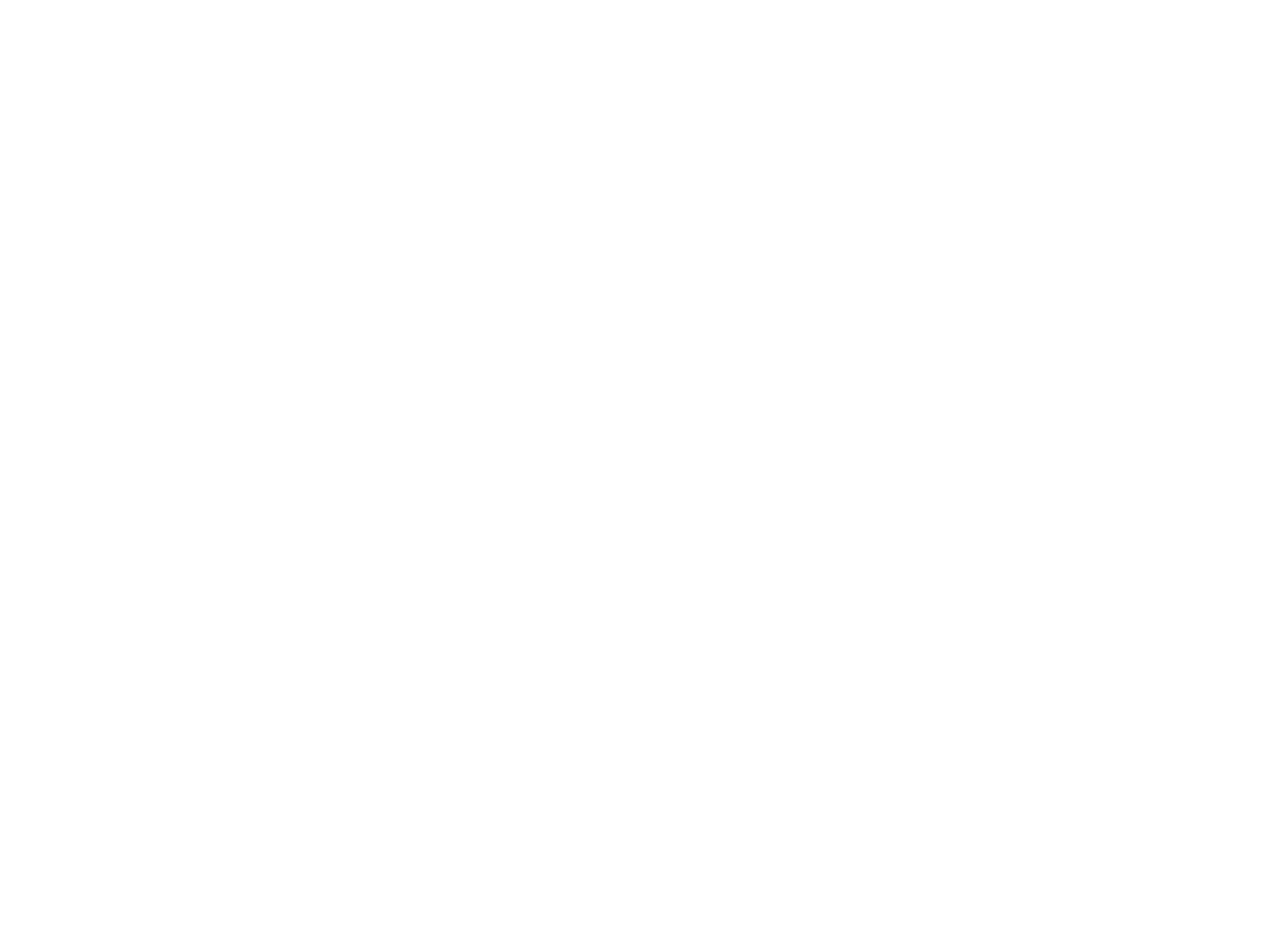
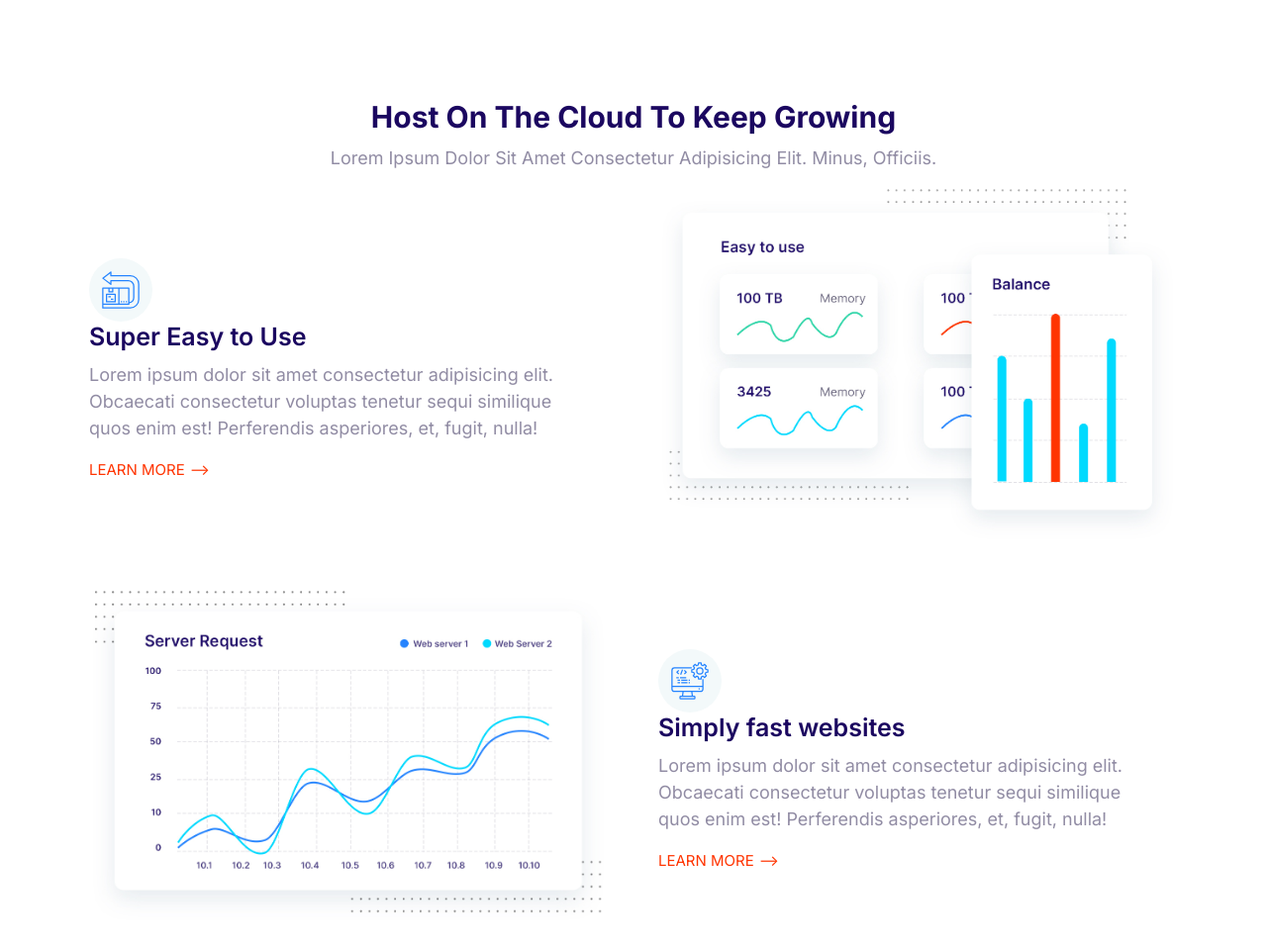
Before and after one commit to nettaku/moshified, a plain HTML site: page index.html in a window 1280 px wide. Shown: the whole page at 99% size. Before the commit the page ends 800 px from the top, so only its background shows below. Drawn offline with Linux system fonts and the light colour scheme.

Commit message:
in the middle of Building feature block.

```diff
--- a/css/styles.css
+++ b/css/styles.css
@@ -663,6 +663,10 @@ p {
   color: #7b858b;
 }
 
+.block__tagline {
+  font-size: 1.8rem;
+}
+
 .block__heading {
   margin-top: 0;
 }
@@ -906,6 +910,47 @@ p {
   }
 }
 
+/* Feature */
+.feature {
+  margin: 4rem 0;
+}
+
+.feature__media {
+  display: flex;
+  flex-direction: column;
+  padding: 0;
+}
+
+.feature .grid--cols-2 {
+  gap: 5rem;
+}
+
+.feature .media__image {
+  padding: 0;
+}
+
+.feature .media__text {
+  padding-top: 0;
+}
+
+.feature .media__title {
+  color: var(--color-headings);
+  margin-bottom: 1rem;
+}
+
+.feature__header {
+  text-transform: capitalize;
+  text-align: center;
+}
+
+.feature__header .block__heading {
+  font-size: 3rem;
+}
+
+.feature__image {
+  width: 100%;
+}
+
 @media screen and (min-width: 1024px) {
   /* 1024px 이상인 경우 */
   body {
--- a/index.html
+++ b/index.html
@@ -14,5 +14,73 @@
     <link rel="stylesheet" href="css/normalize.css" />
     <link rel="stylesheet" href="css/styles.css" />
   </head>
-  <body></body>
+  <body>
+    <section class="block container">
+      <article class="feature">
+        <header class="feature__header">
+          <h2 class="block__heading">host on the cloud to keep growing</h2>
+          <p class="block__tagline">
+            Lorem ipsum dolor sit amet consectetur adipisicing elit. Minus,
+            officiis.
+          </p>
+        </header>
+        <div class="grid grid--cols-2">
+          <div class="grid-item">
+            <div class="media feature__media">
+              <div class="media__image">
+                <span class="icon-container">
+                  <svg class="icon icon--primary">
+                    <use xlink:href="icons/sprite.svg#easy"></use>
+                  </svg>
+                </span>
+              </div>
+              <div class="media__text">
+                <h3 class="media__title">Super Easy to Use</h3>
+                <p class="media__description">
+                  Lorem ipsum dolor sit amet consectetur adipisicing elit.
+                  Obcaecati consectetur voluptas tenetur sequi similique quos
+                  enim est! Perferendis asperiores, et, fugit, nulla!
+                </p>
+              </div>
+              <a href="#" class="link">learn more</a>
+            </div>
+          </div>
+          <div class="grid-item">
+            <picture>
+              <img class="feature__image" src="/images/easy.jpg" alt="easy" />
+            </picture>
+          </div>
+        </div>
+      </article>
+      <article class="feature">
+        <div class="grid grid--cols-2">
+          <div class="grid-item">
+            <picture>
+              <img class="feature__image" src="/images/fast.jpg" alt="fast" />
+            </picture>
+          </div>
+          <div class="grid-item">
+            <div class="media feature__media">
+              <div class="media__image">
+                <span class="icon-container">
+                  <svg class="icon icon--primary">
+                    <use xlink:href="icons/sprite.svg#computer"></use>
+                  </svg>
+                </span>
+              </div>
+              <div class="media__text">
+                <h3 class="media__title">Simply fast websites</h3>
+                <p class="media__description">
+                  Lorem ipsum dolor sit amet consectetur adipisicing elit.
+                  Obcaecati consectetur voluptas tenetur sequi similique quos
+                  enim est! Perferendis asperiores, et, fugit, nulla!
+                </p>
+              </div>
+              <a href="#" class="link">learn more</a>
+            </div>
+          </div>
+        </div>
+      </article>
+    </section>
+  </body>
 </html>
```
Also changed, not shown: blocks/features.html (added).
